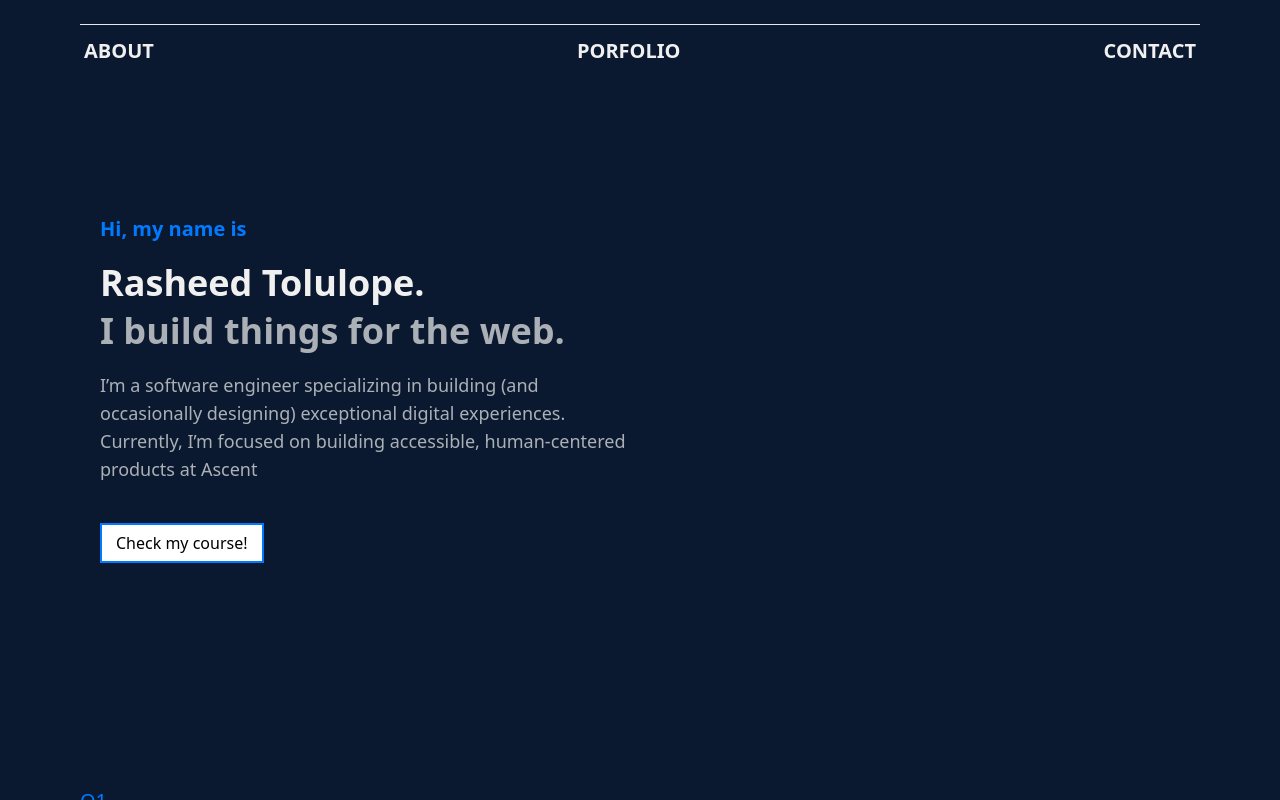
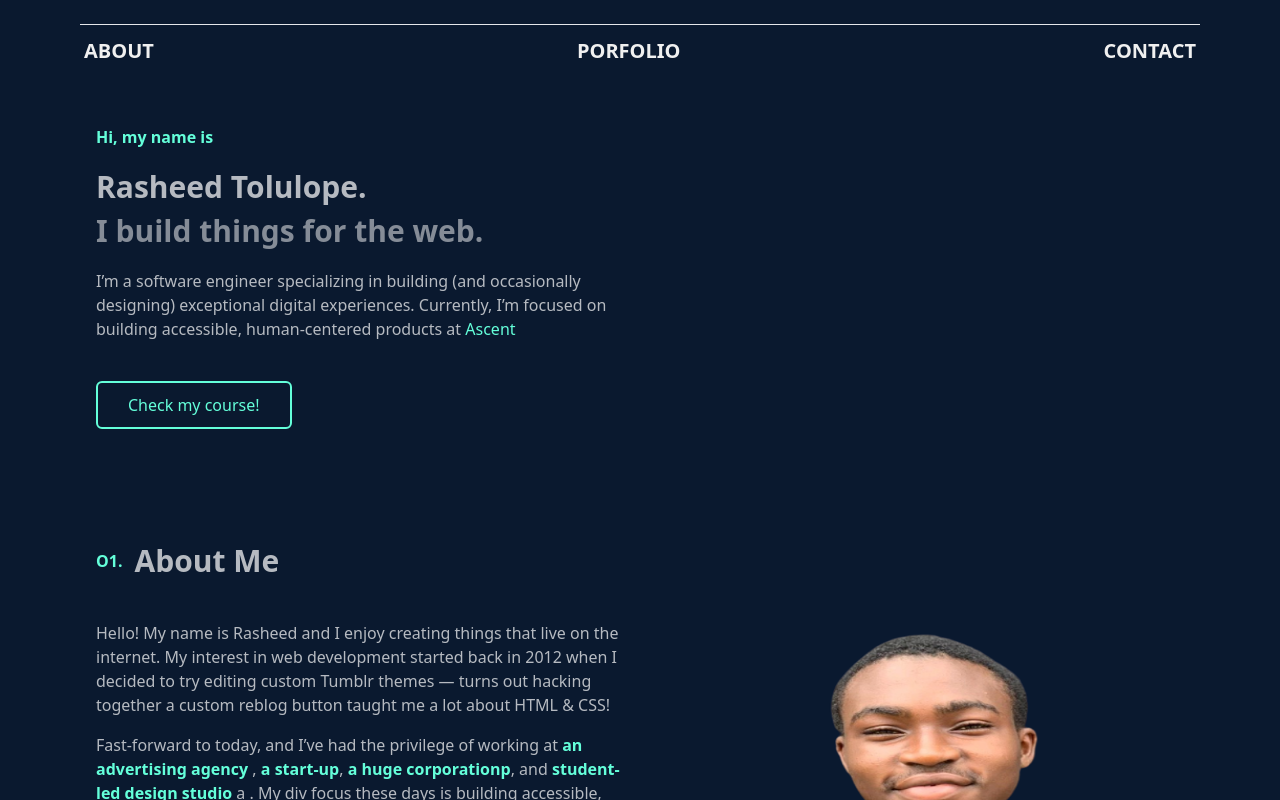
Before and after one commit to Rasheed124/Rasheed124.github.io, a Next.js app: page / in a window 1280 px wide. Shown: the top 800 px of the page. Built offline with nearby package versions, Linux system fonts and the light colour scheme.

Commit message:
personal portfolio

```diff
--- a/app/(site)/layout.tsx
+++ b/app/(site)/layout.tsx
@@ -22,12 +22,11 @@ export default  function RootLayout({
   return (
     <html lang="en">
       <body
-       className={`${fonts.calibreMedium} ${fonts.calibreBold} bg-primary-color text-secondary-color`}
+        className={` ${fonts.firaMono} ${fonts.rubik} ${fonts.calibreBold} bg-primary-color text-secondary-color`}
       >
         {/* Header */}
-        <main className=" font-calibre-medium max-w-6xl mx-auto px-4">
+        <main className="font-rubik max-w-6xl mx-auto px-4">
           <div className=" ">
-
             <Navbar />
             {children}
           </div>
--- a/app/(site)/page.tsx
+++ b/app/(site)/page.tsx
@@ -5,70 +5,68 @@ import aboutImage from '../assets/Rasheed-Tolulope-me.png'
 
 export default function Home() {
   return (
-    <main className="">
+    <div className="text-light-clr">
       {/* INTRO SECTION */}
-      <section className="  min-h-[80vh] flex justify-center items-center md:justify-start">
-        <div className=" md:max-w-xl py-2 px-5">
-          <div className="">
-            <h4 className="font-calibre-Bold text-xl text-accent-clr font-bold">
+      <section
+        className="  flex justify-center items-center md:justify-start py-12"
+        id="intro"
+      >
+        <div className=" md:max-w-xl py-2 px-4">
+          <h4 className="  text-green-clr font-bold font-rubik">
             Hi, my name is
           </h4>
 
           <div className="space-y-2 my-5   ">
-              <h2 className="font-bold font-calibre-Bold  text-4xl">
+            <h2 className="font-bold text-white/70 font-calibre-Bold text-3xl">
               Rasheed Tolulope.
             </h2>
-              <h3 className="font-bold opacity-70  text-4xl">
+            <h3 className="font-bold text-white/50 text-3xl">
               I build things for the web.
             </h3>
           </div>
 
-            <p className="text-lg opacity-70 ">
+          <p className=" ">
             I’m a software engineer specializing in building (and occasionally
             designing) exceptional digital experiences. Currently, I’m focused
             on building accessible, human-centered products at{" "}
             <a
               href="#"
-                className="text-accent-color relative after:content-[''] after:absolute after:-bottom-1 after:left-0  after:w-0 after:h-0 hover:transition-all hover:duration-700 after:bg-accent-color hover:after:w-full hover:after:h-0.5"
+              className=" text-green-clr relative after:content-[''] after:absolute after:-bottom-1 after:left-0  after:w-0 after:h-0 hover:transition-all hover:duration-700 after:bg-accent-color hover:after:w-full hover:after:h-0.5"
             >
               Ascent
             </a>
           </p>
-            <div className="mt-10">
+          <div className="mt-10 flex justify-start">
             <a
               href="#_"
-                className="relative inline-block px-4 py-2 font-medium group"
+              className="relative block px-8 py-3 font-medium group  "
             >
               <span className="absolute inset-0 w-full h-full transition duration-200 ease-out transform translate-x-1 translate-y-1 bg-accent-color group-hover:-translate-x-0 group-hover:-translate-y-0"></span>
-                <span className="absolute inset-0 w-full h-full bg-white border-2 border-accent-clr group-hover:bg-accent-clr"></span>
-                <span className="relative text-black group-hover:text-white">
+              <span className="absolute inset-0 w-full h-full bg-transparent border-2 rounded-md border-green-clr group-hover:bg-transparent"></span>
+              <span className="relative text-green-clr group-hover:text-white text-base">
                 Check my course!{" "}
               </span>
             </a>
-
-              {/* <a href="#"
-              className='duration-700 border-2 transition-colors hover:bg-transparent hover:border-2 border-accent-color py-4 px-10 text-center bg-accent-color'>
-                Check out my course!
-              </a> */}
-            </div>
           </div>
         </div>
       </section>
 
       {/* ABOUT SECTION */}
-      <section className=" min-h-[80vh] flex justify-center items-center">
-        <div>
+      <section className=" py-12 flex justify-center items-center" id="about">
+        <div className="py-2 px-4">
           {/* intro */}
-          <div>
-            <span className="text-accent-clr  text-xl">O1.</span>
-            <h2 className="text-3xl">About Me</h2>
+          <div className="pb-10 flex gap-3 text-base font-bold justify-start items-center">
+            <span className="text-green-clr leading-10">O1.</span>
+            <h2 className="text-3xl   relative after:content-[''] after:absolute after:-bottom-0.5 after:left-0  after:w-0 after:h-[1.7px] after:transition-all after:duration-700 after:bg-white/60 hover:after:w-full ">
+              About Me
+            </h2>
           </div>
 
           <div className=" grid grid-cols-1 md:grid-cols-2 gap-10">
             {/* Content */}
-            <div>
+            <div className="space-y-4">
               <p>
-                Hello! My name is Brittany and I enjoy creating things that live
+                Hello! My name is Rasheed and I enjoy creating things that live
                 on the internet. My interest in web development started back in
                 2012 when I decided to try editing custom Tumblr themes — turns
                 out hacking together a custom reblog button taught me a lot
@@ -76,12 +74,26 @@ export default function Home() {
               </p>
               <p>
                 Fast-forward to today, and I’ve had the privilege of working at{" "}
-                <Link href={"/"}>an advertising agency</Link> ,{" "}
-                <Link href={"/"}>a start-up</Link>,{" "}
-                <Link href={"/"}> a huge corporationp</Link>, and{" "}
-                <Link href={"/"}> student-led design studio</Link> a . My main
-                focus these days is building accessible, inclusive products and
-                digital experiences at Upstatement for a variety of clients.
+                <Link className="text-green-clr font-bold" href={"/"}>
+                  an advertising agency
+                </Link>{" "}
+                ,{" "}
+                <Link className="text-green-clr font-bold" href={"/"}>
+                  a start-up
+                </Link>
+                ,{" "}
+                <Link className="text-green-clr font-bold" href={"/"}>
+                  {" "}
+                  a huge corporationp
+                </Link>
+                , and{" "}
+                <Link className="text-green-clr font-bold" href={"/"}>
+                  {" "}
+                  student-led design studio
+                </Link>{" "}
+                a . My div focus these days is building accessible, inclusive
+                products and digital experiences at Upstatement for a variety of
+                clients.
               </p>
 
               <p>
@@ -108,6 +120,6 @@ export default function Home() {
           </div>
         </div>
       </section>
-    </main>
+    </div>
   );
 }
--- a/app/fonts/fonts.tsx
+++ b/app/fonts/fonts.tsx
@@ -2,6 +2,8 @@
 
 import localFont from "next/font/local";
 
+import { Fira_Mono } from 'next/font/google'
+import { Rubik } from 'next/font/google'
 
 
 const calibreBold = localFont({
@@ -19,11 +21,26 @@ const calibreMedium = localFont({
 });
 
 
+const firaMono = Fira_Mono({
+  weight: ["400", "700"],
+  style: ["normal"],
+  subsets: ["latin"],
+  fallback: ["firaMono"],
+  variable: "--font-firaMono",
+});
+
+const rubik = Rubik({
+  weight: ["400", "500", "700"],
+  style: ["normal"],
+  subsets: ["latin"],
+  fallback: ["rubik"],
+  variable: "--font-rubik",
+});
 
 
 export const fonts = {
-
   calibreBold,
   calibreMedium,
-
+  firaMono,
+  rubik
 };
--- a/tailwind.config.js
+++ b/tailwind.config.js
@@ -1,25 +1,29 @@
+
 /** @type {import('tailwindcss').Config} */
 module.exports = {
   content: [
-    './pages/**/*.{js,ts,jsx,tsx,mdx}',
-    './components/**/*.{js,ts,jsx,tsx,mdx}',
-    './app/**/*.{js,ts,jsx,tsx,mdx}',
+    "./pages/**/*.{js,ts,jsx,tsx,mdx}",
+    "./components/**/*.{js,ts,jsx,tsx,mdx}",
+    "./app/**/*.{js,ts,jsx,tsx,mdx}",
   ],
   theme: {
     extend: {
       colors: {
         "primary-color": "#0a192f",
         "secondary-color": "#f0f0f0",
+        "light-clr": "rgba(255,255,255, 0.7)",
+        "green-clr": "#64ffda",
+
         "accent-clr": "#007bff",
-
       },
 
       fontFamily: {
         "calibre-Bold": ["var(--font-calibre-bold)"],
         "calibre-medium": ["var(--font-calibre-medium)"],
+        firaMono: ["var(--font-firaMono)"],
+        rubik: ["var(--font-rubik)"],
       },
-
     },
   },
   plugins: [],
-}
+};
```
Lines whose indentation alone changed are shown as unchanged.
